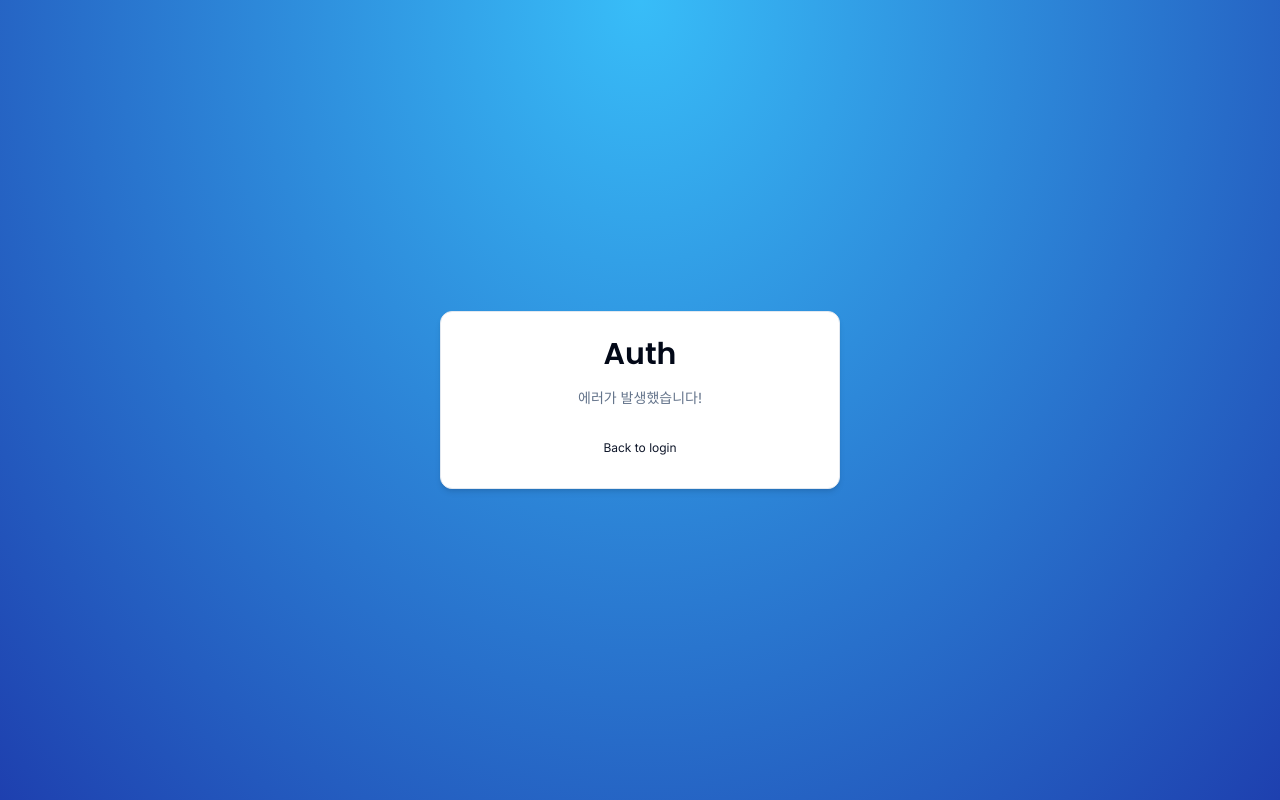
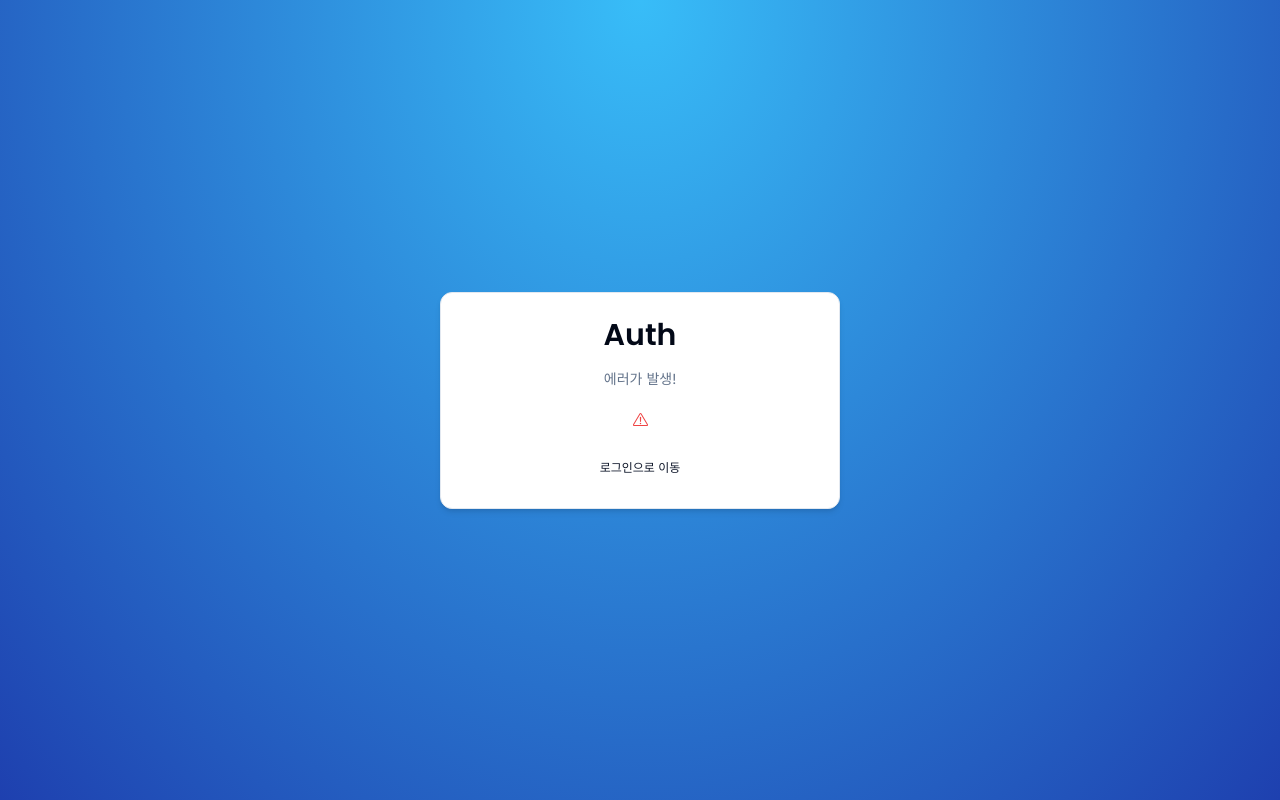
Before and after one commit to SeungYn/NextAuth, a Next.js app: page /auth/error in a window 1280 px wide. Built offline with nearby package versions, Linux system fonts and the light colour scheme.

Commit message:
feat: 중복이메일 에러 처리

```diff
--- a/components/auth/ErrorCard.tsx
+++ b/components/auth/ErrorCard.tsx
@@ -1,16 +1,19 @@
+import { ExclamationTriangleIcon } from '@radix-ui/react-icons';
 import { Card, CardFooter, CardHeader } from '../ui/card';
 import BackButton from './BackButton';
+import CardWrapper from './CardWrapper';
 import Header from './Header';
 
 export default function ErrorCard() {
   return (
-    <Card className='w-[400px] shadow-md'>
-      <CardHeader>
-        <Header label='에러가 발생했습니다!' />
-      </CardHeader>
-      <CardFooter>
-        <BackButton label='Back to login' href='/auth/login' />
-      </CardFooter>
-    </Card>
+    <CardWrapper
+      headerLabel='에러가 발생!'
+      backButtonHref='/auth/login'
+      backButtonLabel='로그인으로 이동'
+    >
+      <div className='w-full flex justify-center items-center'>
+        <ExclamationTriangleIcon className='text-destructive' />
+      </div>
+    </CardWrapper>
   );
 }
--- a/components/auth/LoginForm.tsx
+++ b/components/auth/LoginForm.tsx
@@ -18,6 +18,7 @@ import { FormError } from '../FormError';
 import { FormSuccess } from '../FormSuccess';
 import { login } from '@/actions/login';
 import { useState, useTransition } from 'react';
+import { useSearchParams } from 'next/navigation';
 const User = z.object({
   username: z.string(),
 });
@@ -35,6 +36,12 @@ async function test() {
 }
 
 export default function LoginForm() {
+  const searchParams = useSearchParams();
+  const urlError =
+    searchParams.get('error') === 'OAuthAccountNotLinked'
+      ? '이메일은 이미 사용중입니다!'
+      : '';
+
   const [error, setError] = useState<string | undefined>('');
   const [success, setSuccess] = useState<string | undefined>('');
   // startTransition 을 사용하면 revalidate관련 함수를 사용할 때 언제 끝나는지 알 수 있음
@@ -53,8 +60,7 @@ export default function LoginForm() {
     // server action은 프로미스여도 스탈트랜지션이 적용됨
     startTransition(() => {
       login(values).then((data) => {
-        // setError(data.error);
-        // setSuccess(data.success);
+        setError(data?.error);
       });
       //test().then((data) => console.log(data));
     });
@@ -107,7 +113,7 @@ export default function LoginForm() {
               )}
             ></FormField>
           </div>
-          <FormError message={error} />
+          <FormError message={error || urlError} />
           <FormSuccess message={success} />
           <Button type='submit' className='w-full' disabled={isPending}>
             Login
```
